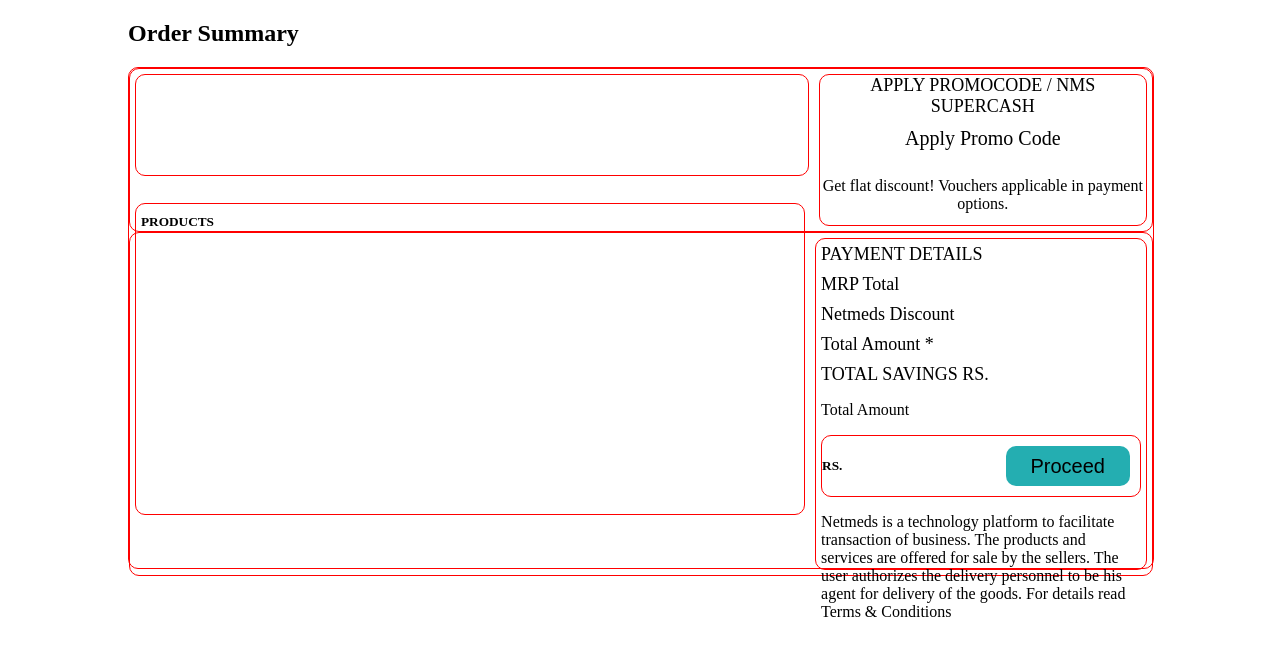
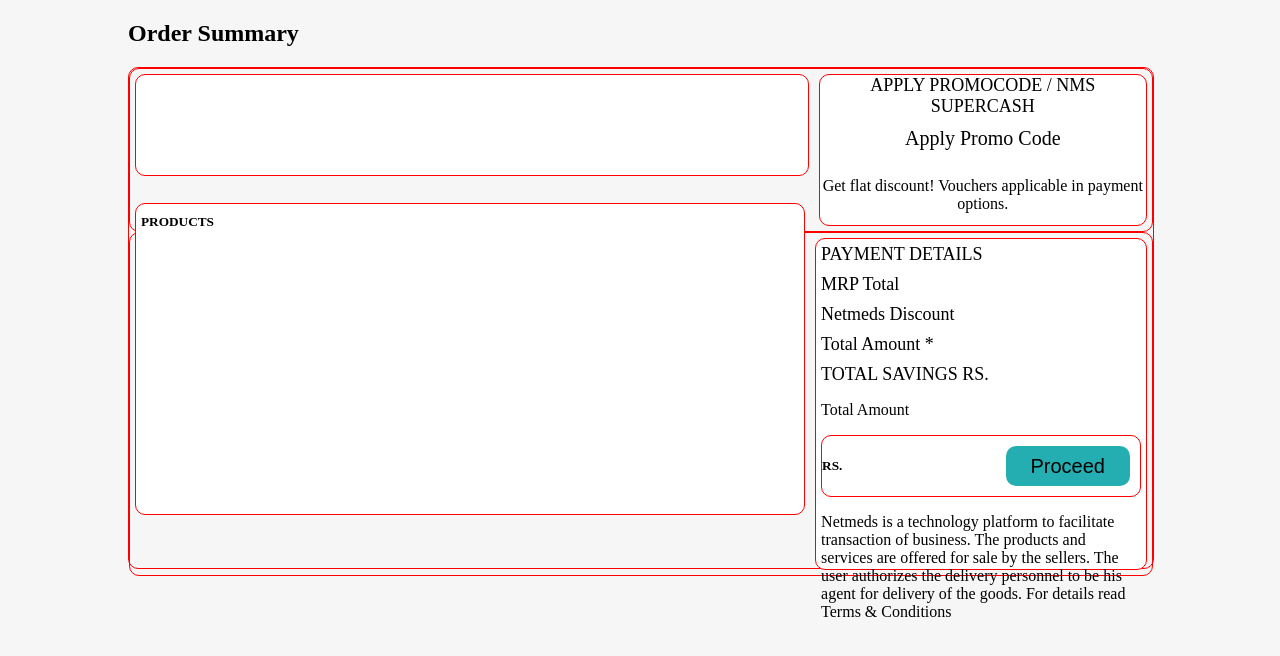
Before and after one commit to PoojaBijwal/Netmeds.com-Clone, a plain HTML site: page cart.html in a window 1280 px wide. Drawn offline with Linux system fonts and the light colour scheme.

Commit message:
Added new file

```diff
--- a/cart.html
+++ b/cart.html
@@ -10,6 +10,7 @@
    width:80%;
    margin: auto;
    margin-top: 20px;
+   background-color: rgb(246,246,247);
   }
 
   *{
@@ -26,6 +27,7 @@
    height:100px;
    width:720px;
    margin: 5px;
+   background-color: white;
   }
 
   #shiva_promo{
@@ -34,6 +36,8 @@
    width:350px;
    margin: 5px;
    text-align: center;
+   background-color: white;
+
   }
   #shiva_promo>h5{
    font-size: 18px;
@@ -57,6 +61,7 @@
    margin: 5px;
    margin-top: -30px;
    padding: 5px;
+   background-color: white;
   }
 
   #shiva_product>h5{
@@ -75,6 +80,7 @@
    width:350px;
    margin: 5px;
    padding: 5px;
+   background-color: white;
   }
 
   #shiva_payment>h5{
```
